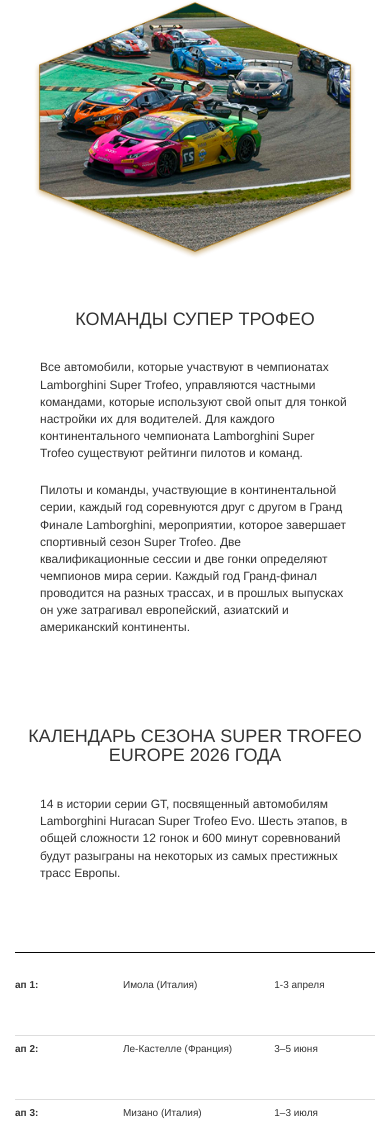
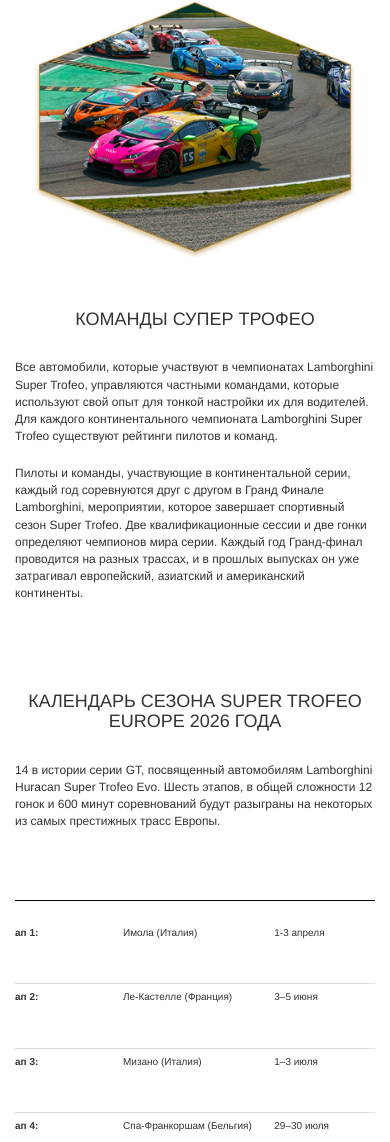
Before and after one commit to grishinde2006-collab/lamborgini, a Django app: page / in a window 390 px wide. Shown: the part 1320-2462 px from the top of the page. Run offline with Django 5.2, Linux system fonts and the light colour scheme; some libraries are stand-ins or nearby versions.

Commit message:
Update style.css

```diff
--- a/main/static/main/css/style.css
+++ b/main/static/main/css/style.css
@@ -1102,3 +1102,29 @@ input[type=number] {
         margin-left: 0 !important;
     }
 }
+/* ===== МОБИЛЬНАЯ ВЕРСИЯ (до 768px) — УБИРАЕМ ОТСТУПЫ У ТЕКСТОВ ===== */
+@media (max-width: 850px) {
+    /* Блок "Команды супер трофео" — убираем отступы */
+    .info_part-second .info_text {
+        padding-left: 0 !important;
+        padding-right: 0 !important;
+        text-align: left;
+    }
+
+    .info_part-second .info_content {
+        padding-left: 0 !important;
+        padding-right: 0 !important;
+    }
+
+    /* Блок "календарь сезона" — убираем отступы */
+    .info_part-table .info_text {
+        padding-left: 0 !important;
+        padding-right: 0 !important;
+        text-align: left;
+    }
+
+    .info_part-table .info_content {
+        padding-left: 0 !important;
+        padding-right: 0 !important;
+    }
+}
```
